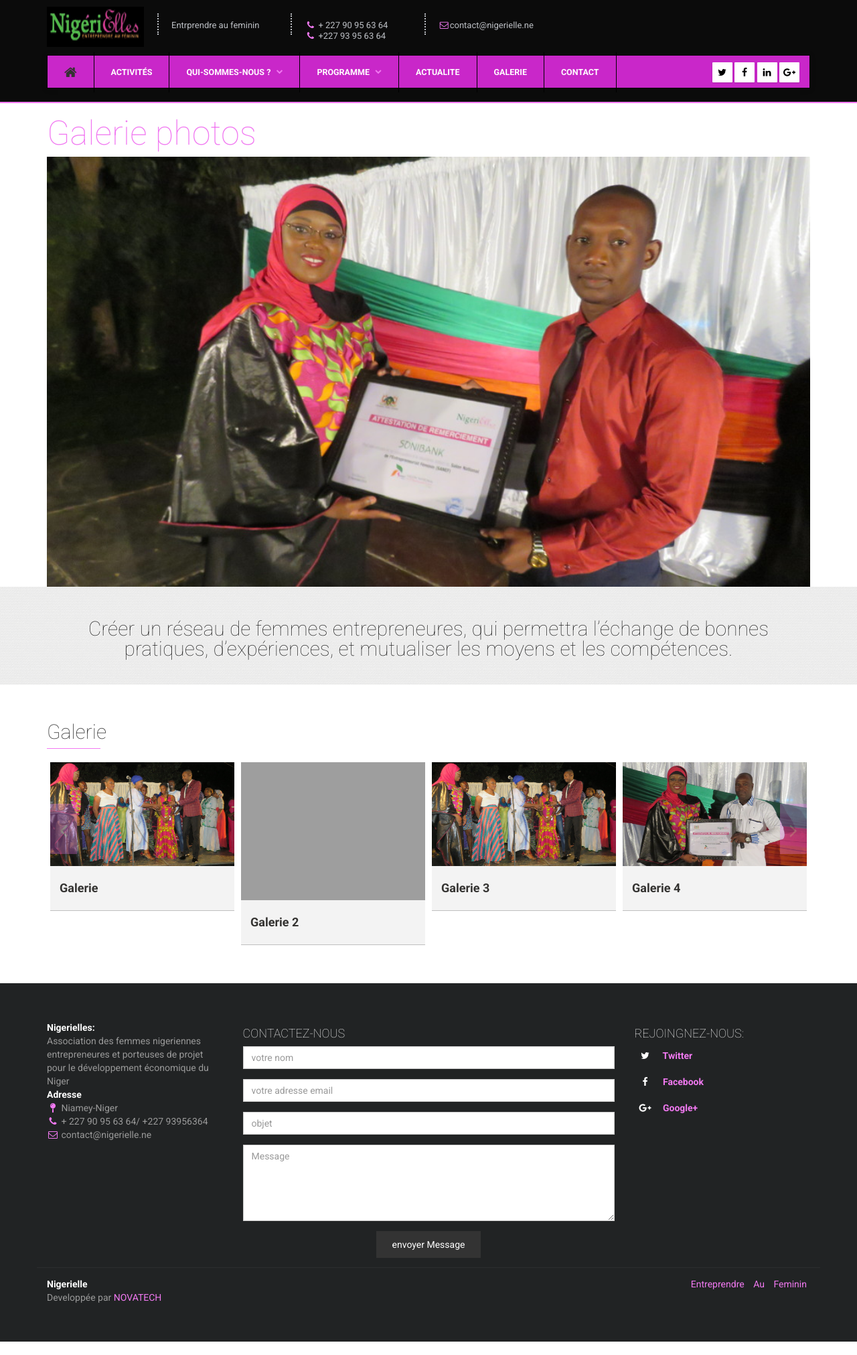
After one commit to Komche/Nigerielle-2.0, a PHP site: page /view/galerie_view.php in a window 1280 px wide. The commit adds this page. Shown: the whole page at 67% size. Run offline with PHP 8.4, Linux system fonts and the light colour scheme; grey boxes are pictures that could not be loaded.

Commit message:
ajout de nouvel page

```diff
--- a/index.php
+++ b/index.php
@@ -16,6 +16,12 @@ if (!empty($_GET['action'])) {
         include_once('view/engagement_view.php');
     }elseif ($action=='contact') {
         include_once('view/contact_view.php');
+    }elseif ($action=='galerie') {
+        include_once('view/galerie_view.php');
+    }elseif ($action=='Hanane') {
+        include_once('view/Hanane_view.php');
+    }elseif ($action=='actualite') {
+        include_once('view/actualite_view.php');
     }
 }else {
     include_once('view/home_view.php');
--- /dev/null
+++ b/view/galerie_view.php
@@ -0,0 +1,169 @@
+<?php
+    $title = "galerie";
+    ob_start();
+?>
+<div class="hero" id="highlighted">
+      <div class="inner">
+        <!--Slideshow-->
+        <div  class="container">
+        <h2 class="h1 text-weight-light">
+                      <span class="text-primary">Galerie photos</span>
+                    </h2>
+                  <img src="public/img/slide4.JPG" width="1500px" height="200" class="center-block img-responsive">
+        </div>
+      </div>
+    </div>
+  </div>
+  <!-- ======== @Region: #content ======== -->
+  <div id="content">
+    <!-- Mission Statement -->
+    <div class="mission text-center block block-pd-sm block-bg-noise">
+      <div class="container">
+        <h2 class="text-shadow-white">
+        Créer un réseau de femmes entrepreneures, qui permettra l’échange de bonnes pratiques, d’expériences, et mutualiser les moyens et les compétences.
+
+          </h2>
+      </div>
+    </div>
+    <!--Showcase-->
+    <div class="showcase block block-border-bottom-grey">
+      <div class="container">
+        <h2 class="block-title">
+          Galerie
+          </h2>
+
+        <div class="item-carousel" data-toggle="owlcarousel" data-owlcarousel-settings='{"items":4, "pagination":false, "navigation":true, "itemsScaleUp":true}'>
+          <div class="item">
+            <a href="#" class="overlay-wrapper">
+                <img src="public/img/n10.JPG" alt="Project 1 image" class="img-responsive underlay">
+                <span class="overlay">
+                  <span class="overlay-content"> <span class="h4">Actualités 1</span> </span>
+                </span>
+              </a>
+            <div class="item-details bg-noise">
+              <h4 class="item-title">
+                  <a href="#">Galerie</a>
+                </h4>
+             <!-- <a href="#" class="btn btn-more"><i class="fa fa-plus"></i>Read more</a>-->
+            </div>
+          </div>
+          <div class="item">
+            <a href="#" class="overlay-wrapper">
+                <img src="public/img/n14.jpg" alt="Project 2 image" class="img-responsive underlay">
+                <span class="overlay">
+                  <span class="overlay-content"> <span class="h4">Galerie</span> </span>
+                </span>
+              </a>
+            <div class="item-details bg-noise">
+              <h4 class="item-title">
+                  <a href="#">Galerie 2</a>
+                </h4>
+             <!-- <a href="#" class="btn btn-more"><i class="fa fa-plus"></i>Read more</a>-->
+            </div>
+          </div>
+          <div class="item">
+            <a href="#" class="overlay-wrapper">
+                <img src="public/img/n10.JPG" alt="Project 3 image" class="img-responsive underlay">
+                <span class="overlay">
+                  <span class="overlay-content"> <span class="h4">Galerie 3</span> </span>
+                </span>
+              </a>
+            <div class="item-details bg-noise">
+              <h4 class="item-title">
+                  <a href="#">Galerie 3</a>
+                </h4>
+              <!--<a href="#" class="btn btn-more"><i class="fa fa-plus"></i>Read more</a>-->
+            </div>
+          </div>
+          <div class="item">
+            <a href="#" class="overlay-wrapper">
+                <img src="public/img/slide3.JPG" alt="Project 4 image" class="img-responsive underlay">
+                <span class="overlay">
+                  <span class="overlay-content"> <span class="h4">Galerie 4</span> </span>
+                </span>
+              </a>
+            <div class="item-details bg-noise">
+              <h4 class="item-title">
+                  <a href="#">Galerie 4</a>
+                </h4>
+             <!-- <a href="#" class="btn btn-more"><i class="fa fa-plus"></i>Read more</a>-->
+            </div>
+          </div>
+          <div class="item">
+            <a href="#" class="overlay-wrapper">
+                <img src="public/img/slide.JPG" alt="Project 5 image" class="img-responsive underlay">
+                <span class="overlay">
+                  <span class="overlay-content"> <span class="h4">Galerie 5</span> </span>
+                </span>
+              </a>
+            <div class="item-details bg-noise">
+              <h4 class="item-title">
+                  <a href="#">Galerie 5</a>
+                </h4>
+
+             <!-- <a href="#" class="btn btn-more"><i class="fa fa-plus"></i>Read more</a>-->
+            </div>
+          </div>
+          <div class="item">
+            <a href="#" class="overlay-wrapper">
+                <img src="public/img/n14.jpg" alt="Project 6 image" class="img-responsive underlay">
+                <span class="overlay">
+                  <span class="overlay-content"> <span class="h4">Galerie 6</span> </span>
+                </span>
+              </a>
+            <div class="item-details bg-noise">
+              <h4 class="item-title">
+                  <a href="#">Galerie 6</a>
+                </h4>
+             <!-- <a href="#" class="btn btn-more"><i class="fa fa-plus"></i>Read more</a>-->
+            </div>
+          </div>
+          <div class="item">
+            <a href="#" class="overlay-wrapper">
+                <img src="public/img/n14.jpg" alt="Project 7 image" class="img-responsive underlay">
+                <span class="overlay">
+                  <span class="overlay-content"> <span class="h4">Galerie 7</span> </span>
+                </span>
+              </a>
+            <div class="item-details bg-noise">
+              <h4 class="item-title">
+                  <a href="#">Galerie 7</a>
+                </h4>
+             <!-- <a href="#" class="btn btn-more"><i class="fa fa-plus"></i>Read more</a>-->
+            </div>
+          </div>
+          <div class="item">
+            <a href="#" class="overlay-wrapper">
+                <img src="public/img/slide4.JPG" alt="Project 8 image" class="img-responsive underlay">
+                <span class="overlay">
+                  <span class="overlay-content"> <span class="h4">Galerie 8</span> </span>
+                </span>
+              </a>
+            <div class="item-details bg-noise">
+              <h4 class="item-title">
+                  <a href="#">Galerie 8</a>
+                </h4>
+             <!-- <a href="#" class="btn btn-more"><i class="fa fa-plus"></i>Read more</a>-->
+            </div>
+          </div>
+          <div class="item">
+            <a href="#" class="overlay-wrapper">
+                <img src="public/img/slide5.JPG" alt="Project 9 image" class="img-responsive underlay">
+                <span class="overlay">
+                  <span class="overlay-content"> <span class="h4">Galerie 9</span> </span>
+                </span>
+              </a>
+            <div class="item-details bg-noise">
+              <h4 class="item-title">
+                  <a href="#">Galerie 9</a>
+                </h4>
+            </div>
+          </div>
+        </div>
+      </div>
+    </div>
+
+  <?php
+    $content = ob_get_clean();
+    require('template.php');
+  ?>
--- a/view/template.php
+++ b/view/template.php
@@ -168,7 +168,7 @@
                                 <a href="#" class="dropdown-toggle" data-toggle="dropdown">Qui-sommes-nous ?<b class="caret"></b></a>
                                 <!-- Dropdown Menu -->
                                 <ul class="dropdown-menu">
-                                <li><a href="about.html" tabindex="-1" class="menu-item">Prèsentations</a></li>
+                                <li><a href="about.html" tabindex="-1" class="menu-item">Présentation</a></li>
                                     <li class="dropdown-header"><a href="index.php?action=mission">Missions</a> </li>
                                     <li><a href="index.php?action=objectif" tabindex="-1" class="menu-item">Objectifs</a></li>
                                     <li><a href="index.php?action=valeurs" tabindex="-1" class="menu-item">Valeurs</a></li>
@@ -176,18 +176,15 @@
                                 </ul>
                             </li>
                             <li class="nav-item">
-
                             <li class="dropdown">
                                 <a href="#" class="dropdown-toggle" data-toggle="dropdown">Programme<b class="caret"></b></a>
                                 <!-- Dropdown Menu -->
                                 <ul class="dropdown-menu">
-                                <li class="dropdown-header"><a href="index1.php?action=Hanane">Hanane</a> </li>
-
-
+                                <li class="dropdown-header"><a href="index.php?action=Hanane">Hanane</a> </li>
                                 </ul>
                             </li>
-                            <li><a href="index2.php?action=home">Actualite</a></li>
-                            <li><a href="index3.php?action=home">Galerie</a></li>
+                            <li><a href="index.php?action=actualite">Actualite</a></li>
+                            <li><a href="index.php?action=galerie">Galerie</a></li>
                             <li><a href="index.php?action=contact">Contact</a></li>
                          <!--<li class="dropdown dropdown-mm">
                                 <a href="#" class="dropdown-toggle" data-toggle="dropdown">Mega Menu<b class="caret"></b></a>
```
Also changed, not shown: view/Hanane_view.php (added, +61 -0 lines), view/activite_view.php (added, +78 -0 lines), view/actualite_view.php (added, +169 -0 lines), view/contact_view.php (added, +93 -0 lines), view/engagement_view.php (added, +82 -0 lines).
